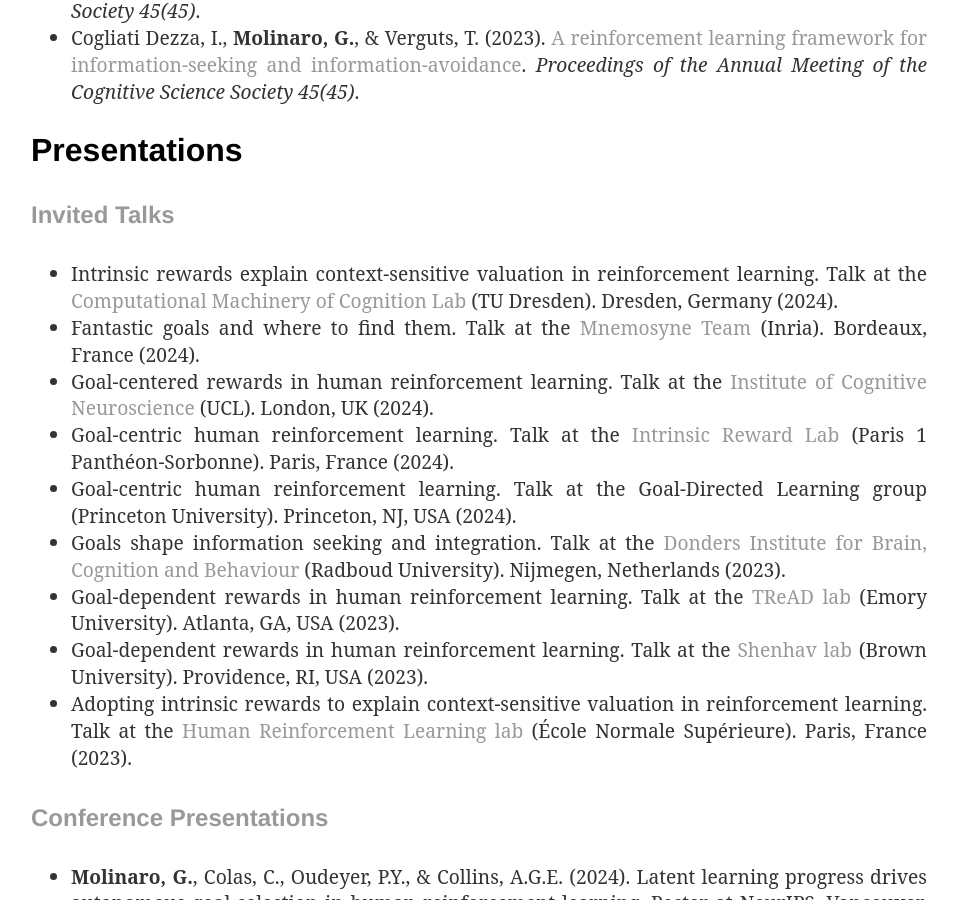
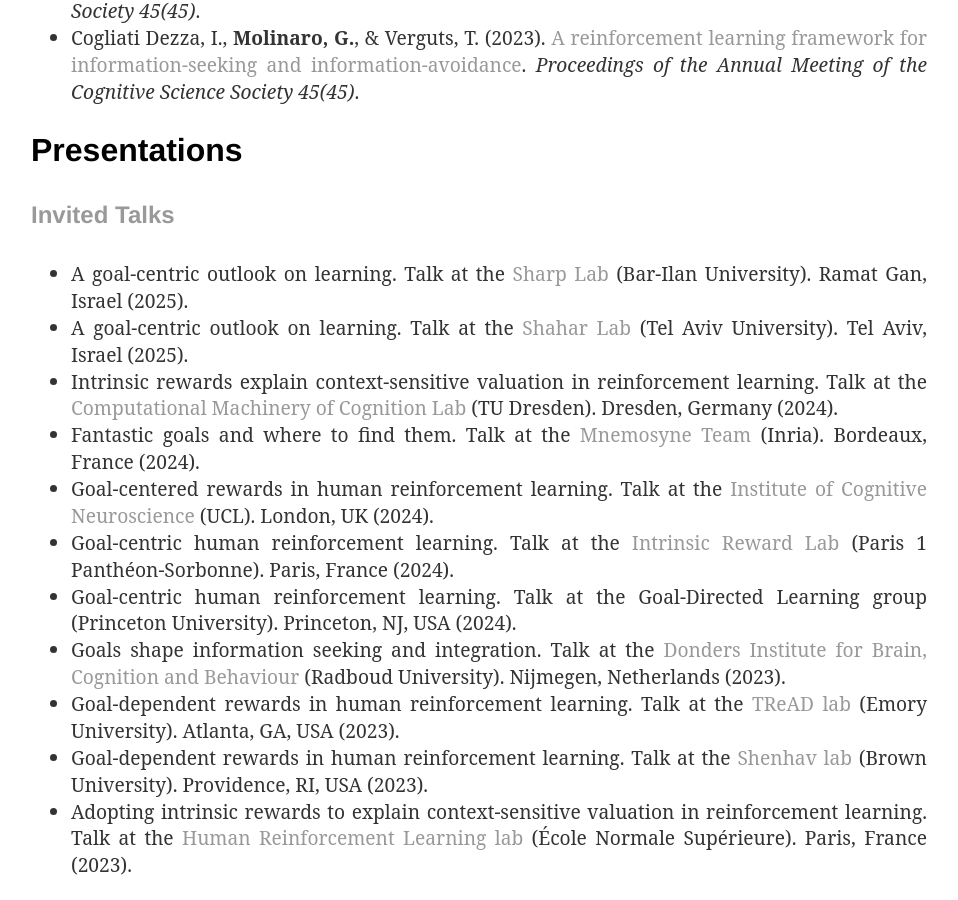
Before and after one commit to gaiamolinaro/gaiamolinaro.github.io, a Jekyll site: the page built from research/index.html, in a window 1280 px wide and 900 px high, scrolled down 692 px. Shown: the whole window, without its empty margins (161-1119 px from the left). Built offline with Jekyll 4.4.1, drawn with Linux system fonts in a browser that asks for light colours; nearby versions of some CDN libraries.

Commit message:
January 2025 talks

```diff
--- a/research/index.html
+++ b/research/index.html
@@ -45,6 +45,12 @@ title: Research | Gaia Molinaro
     <h2>Presentations</h2>
     <h4>Invited Talks</h4>
     <ul>
+        <li class="p-li">A goal-centric outlook on learning.
+            Talk at the <a href="https://psharp1289.github.io/" target="_blank">Sharp Lab</a> (Bar-Ilan University). Ramat Gan, Israel (2025).
+            </li>
+        <li class="p-li">A goal-centric outlook on learning.
+            Talk at the <a href="https://www.shahar-lab.com/" target="_blank">Shahar Lab</a> (Tel Aviv University). Tel Aviv, Israel (2025).
+            </li>
         <li class="p-li">Intrinsic rewards explain context-sensitive valuation in reinforcement learning.
             Talk at the <a href="https://shervinsafavi.github.io/cmclab/" target="_blank">Computational Machinery of Cognition Lab</a> (TU Dresden). Dresden, Germany (2024).
             </li>
```
